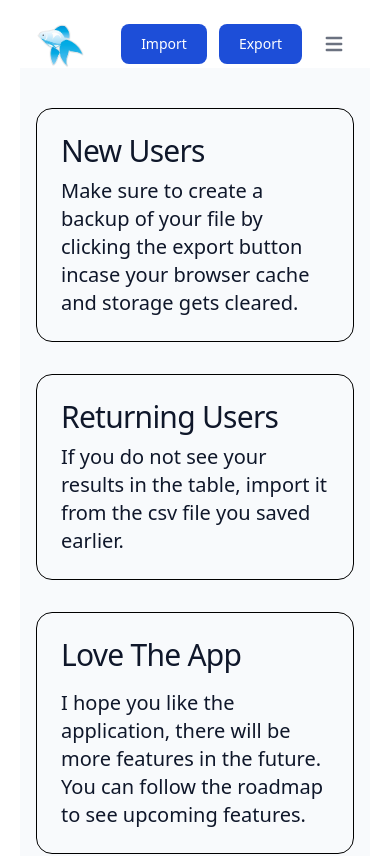
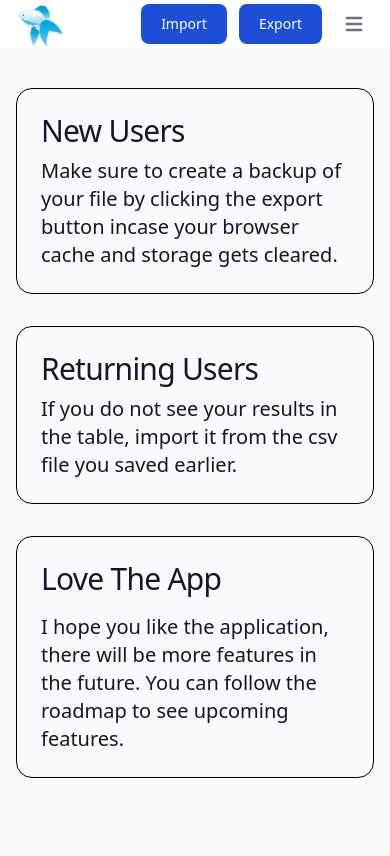
Before and after one commit to asarfara/aquarium-water-test-tracker, a Nuxt app: page / in a window 390 px wide. Shown: the top 856 px of the page. Built offline with nearby package versions, Linux system fonts and the light colour scheme.

Commit message:
Removed margin space for mobile

```diff
--- a/pages/index.vue
+++ b/pages/index.vue
@@ -4,7 +4,7 @@ const { get: aquariumResults } = resultTracker()
 </script>
 
 <template>
-  <div class="m-5 bg-white dark:bg-gray-900">
+  <div class="sm:m-5 bg-white dark:bg-gray-900">
     <navigation :aquarium-results="aquariumResults()" />
     <section class="bg-slate-50 py-10">
       <div class="mx-auto max-w-7xl px-4 sm:px-6 lg:px-8">
```
